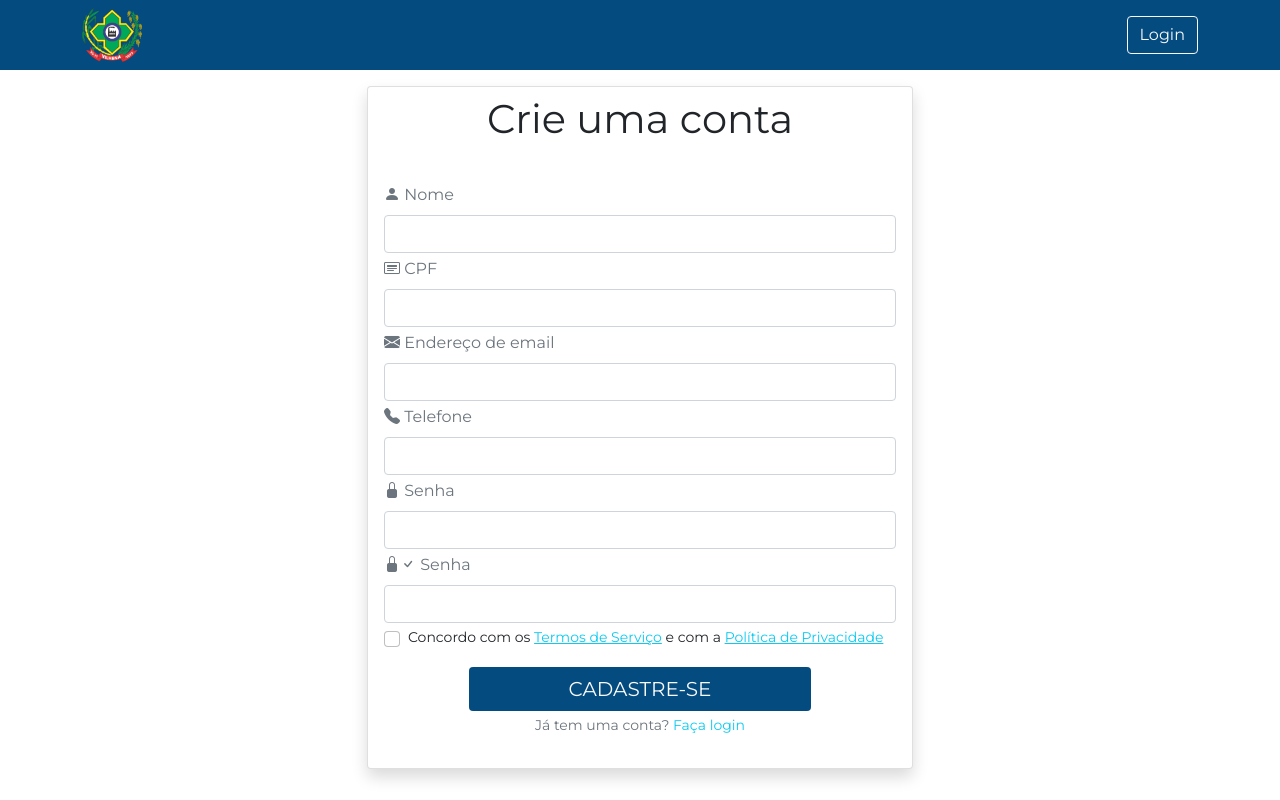
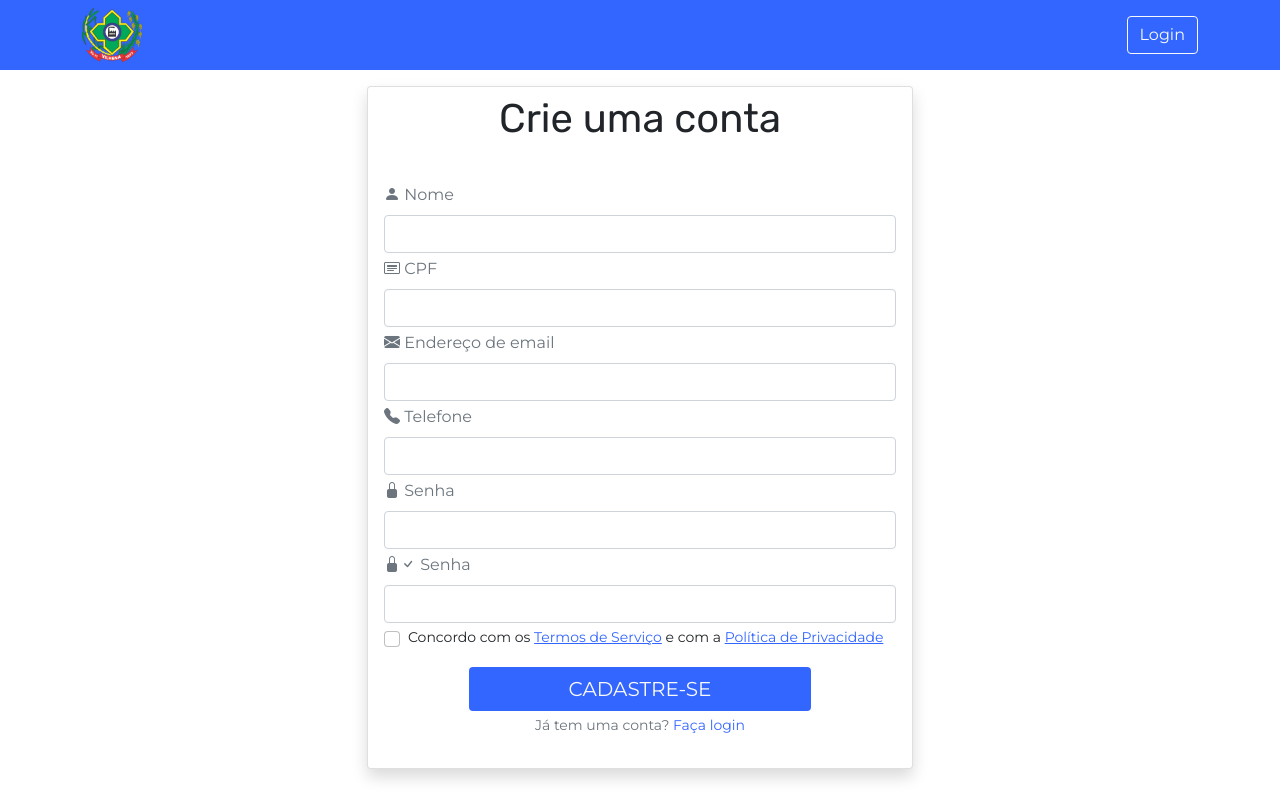
Before and after one commit to wandreus-muhl/site-semter, a Flask app: page /cadastro in a window 1280 px wide. Run offline with Flask 2, Linux system fonts and the light colour scheme; parts of the project's set-up code (start-up, migrations or seed data) failed here and were passed over; some libraries are stand-ins or nearby versions.

Commit message:
Correções visuais de cores

```diff
--- a/app/controllers/pessoas.py
+++ b/app/controllers/pessoas.py
@@ -191,8 +191,6 @@ def listarProcessos():
             .all()
         )
 
-        print(query, file=sys.stderr)
-
         if query:
             return render_template("home.html", query=query)
         else:
--- a/app/controllers/processos.py
+++ b/app/controllers/processos.py
@@ -195,8 +195,7 @@ def cadastrar_processos():
 
 @app.route("/processo/<id_processo>/arquivos/<arquivo>")
 def enviaArquivos(id_processo, arquivo):
-    # pasta = "./uploads/" + id_processo + "/" + arquivo
-    pasta = "./" + os.sep + "uploads" + id_processo + os.sep + arquivo
+    pasta = "./" + os.sep + "uploads" + os.sep + id_processo + os.sep + arquivo
     return send_file(pasta, as_attachment=False)
 
 
--- a/app/static/css/style.css
+++ b/app/static/css/style.css
@@ -24,8 +24,8 @@
 	border-width: 30px !important;
 }
 
-.border-yale {
-	border-color: #044B7F !important;
+.border-blue-flag {
+	border-color: #3366FF !important;
 }
 
 .border-orange {
@@ -44,14 +44,14 @@
 	border-color: #FFFF00 !important;
 }
 
-.bg-yale {
-	background: #044B7F !important;
+.bg-blue-flag {
+	background: #3366FF !important;
 }
 
-.btn-yale {
-	background: #044B7F !important;
+.btn-blue-flag {
+	background: #3366FF !important;
 }
 
-.text-yale {
-	color: #044B7F !important;
+.text-blue-flag {
+	color: #3366FF !important;
 }
--- a/app/templates/base.html
+++ b/app/templates/base.html
@@ -9,7 +9,7 @@
 </head>
 
 <body>
-    <header class="text-light p-2 bg-yale mb-2">
+    <header class="text-light p-2 bg-blue-flag mb-2">
         <div class="container">
             <div class="d-flex flex-row justify-content-between">
                 <img src="{{url_for('static', filename='imgs/brasao-vilhena.png')}}" alt="Brasão de Vilhena" width="60px">
--- a/app/templates/cadastro.html
+++ b/app/templates/cadastro.html
@@ -5,7 +5,7 @@
     <div class="col-lg-6 col-md-8 col-sm-8">
         <div class="card shadow">
             <div class="card-title text-center">
-                <h1 class="h1 mt-2">Crie uma conta</h1>
+                <h1 class="h1 title mt-2">Crie uma conta</h1>
             </div>
             <div class="card-body mt-lg-2">
                 <form action="/cadastro" method="POST" class="form">
@@ -52,17 +52,17 @@
                         <input class="form-check-input" type="checkbox" value="" id="flexCheckChecked" required>
                         <p>
                             <small>
-                                Concordo com os <a class="text-info">Termos de Serviço</a> e com a
-                                <a class="text-info">Política de Privacidade</a>
+                                Concordo com os <a class="text-blue-flag">Termos de Serviço</a> e com a
+                                <a class="text-blue-flag">Política de Privacidade</a>
                             </small>
                         </p>
                     </div>
                     <div class="d-grid gap-2 col-8 mx-auto mt-3">
                         <input type="submit" value="Cadastre-se"
-                            class="btn btn-yale text-light text-uppercase fs-5"></input>
+                            class="btn btn-blue-flag text-light text-uppercase fs-5"></input>
                     </div>
                     <p class="form-text text-center">Já tem uma conta? <a href="/login"
-                            class="text-info text-decoration-none">Faça login</a></p>
+                            class="text-blue-flag text-decoration-none">Faça login</a></p>
                 </form>
             </div>
         </div>
--- a/app/templates/cadastro_processo.html
+++ b/app/templates/cadastro_processo.html
@@ -7,7 +7,7 @@
             <h1 class="title">Cadastre um processo</h1>
         </div>
         <div class="text-center">
-            <p>Dúvidas sobre a documentação? <a class="text-info cursor-pointer text-decoration-none"
+            <p>Dúvidas sobre a documentação? <a class="text-blue-flag cursor-pointer text-decoration-none"
                     data-bs-toggle="modal" data-bs-target="#modalDocumentacao">Clique aqui!</a></p>
         </div>
         <div class="card-body">
@@ -93,7 +93,7 @@
                     <input type="file" class="form-control form-control-file" name="inputFileAnalises" id="inputFileAnalises">
                 </div>
                 <div class="d-grid gap-2 col-8 mx-auto mt-4">
-                    <input type="submit" value="CONCLUÍDO" class="btn btn-yale text-light text-uppercase fs-5"></input>
+                    <input type="submit" value="CONCLUÍDO" class="btn btn-blue-flag text-light text-uppercase fs-5"></input>
                 </div>
             </form>
         </div>
--- a/app/templates/home.html
+++ b/app/templates/home.html
@@ -75,6 +75,6 @@
     {% endfor %}
 </div>
 
-<a class="btn btn-yale text-light rounded-circle" href="/novo_processo"><i class="bi bi-plus h3"></i></a>
+<a class="btn btn-blue-flag text-light rounded-circle" href="/novo_processo"><i class="bi bi-plus h3"></i></a>
 
 {% endblock %}
--- a/app/templates/index.html
+++ b/app/templates/index.html
@@ -4,10 +4,10 @@
     <div class="mb-2 text-secondary">
         <i class="bi bi-pen"></i>
         <label for="search" class="form-label">Número do processo</label>
-        <div class="input-group border border-yale rounded">
+        <div class="input-group border border-blue-flag rounded">
             <input type="text" name="search" id="search" class="form-control border-0" placeholder="Ex: 5591/2021">
             <div class="input-group-btn py-1">
-                <button class="btn border-0 border-yale border-start rounded-0 " type="submit">
+                <button class="btn border-0 border-blue-flag border-start rounded-0 " type="submit">
                     <i class="bi bi-search"></i>
                 </button>
             </div>
--- a/app/templates/lista_processo.html
+++ b/app/templates/lista_processo.html
@@ -1,6 +1,6 @@
 {% extends "base.html" %}
 {% block conteudo %}
-    <h3>Análises pendentes</h3>
+    <h3 class="title">Análises pendentes</h3>
     <div class="row g-2 mb-2 mt-3">
         {% if mensagem %}
         <p>{{ mensagem }}</p>
@@ -10,7 +10,7 @@
             <a href="/processo/{{ p.id }}" class="text-decoration-none text-dark">
             <div class="px-2 shadow border-start border-30 border-warning">
                 <div class="border-bottom">
-                    <h3>{{ p.nome }}</h3>
+                    <h3 class="title">{{ p.nome }}</h3>
                     <p>{{ p.data_inicio }}</p>
                 </div>
                 <p>{{ p.tipo_processo }}</p>
--- a/app/templates/login.html
+++ b/app/templates/login.html
@@ -5,7 +5,7 @@
     <div class="col-lg-6 col-xs-6 col-md-8">
         <div class="card shadow">
             <div class="card-title text-center mt-4">
-                <i class="bi bi-person-circle text-yale" style="font-size: 100px;"></i>
+                <h1 class="h1 mt-2b title">Login</h1>
             </div>
             <div class="card-body mt-lg-2">
                 <form action="/login" method="POST" class="form">
@@ -28,10 +28,10 @@
                             senha?</a>
                     </div>
                     <div class="d-grid gap-2 col-8 mx-auto mt-lg-5">
-                        <input type="submit" value="Login" class="btn btn-yale text-light text-uppercase fs-5"></input>
+                        <input type="submit" value="Login" class="btn btn-blue-flag text-light text-uppercase fs-5"></input>
                     </div>
                     <p class="form-text text-center">Não tem uma conta? <a href="/cadastro"
-                            class="text-info text-decoration-none">Cadastre-se</a></p>
+                            class="text-blue-flag text-decoration-none">Cadastre-se</a></p>
                 </form>
             </div>
         </div>
```
Also changed, not shown: app/templates/cadastro_servidor.html (+4 -4 lines), app/templates/processo.html (+10 -10 lines).
